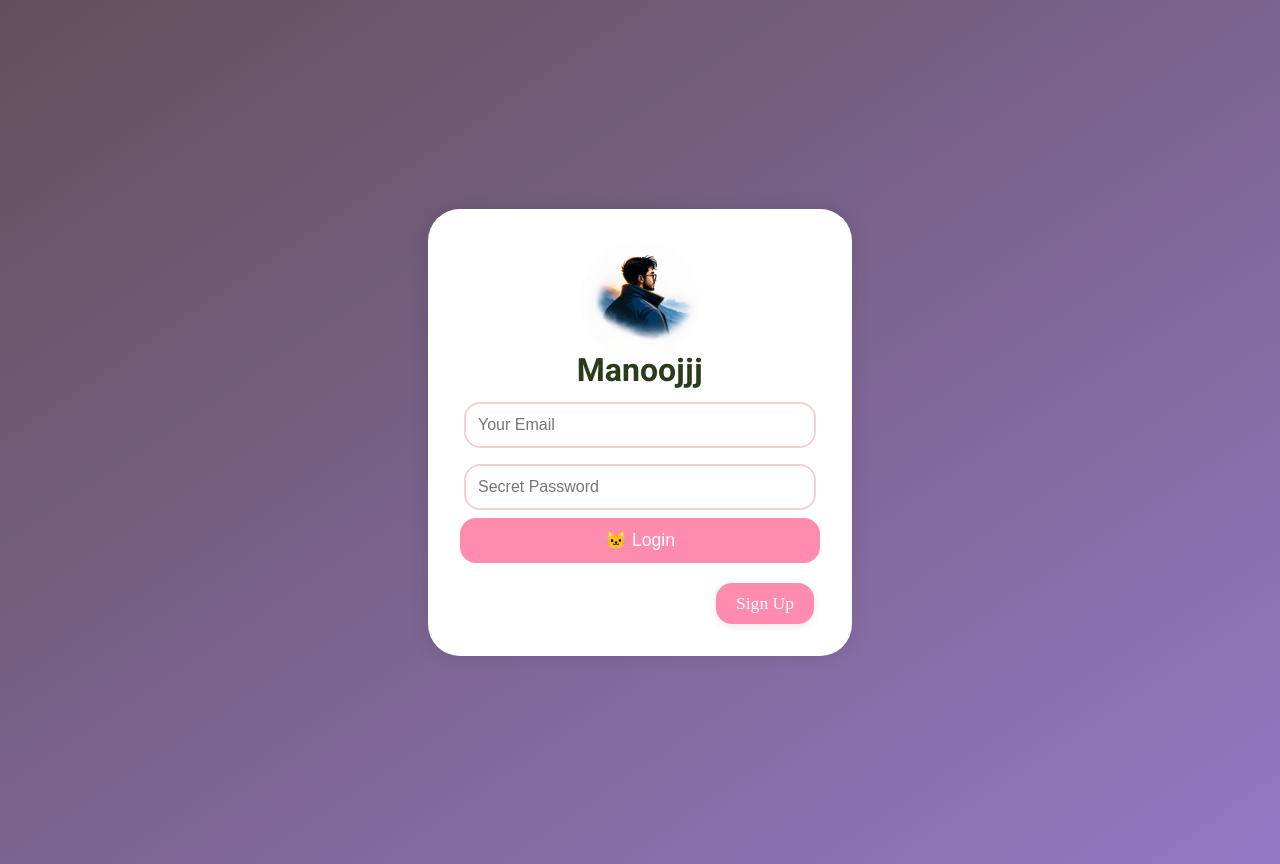
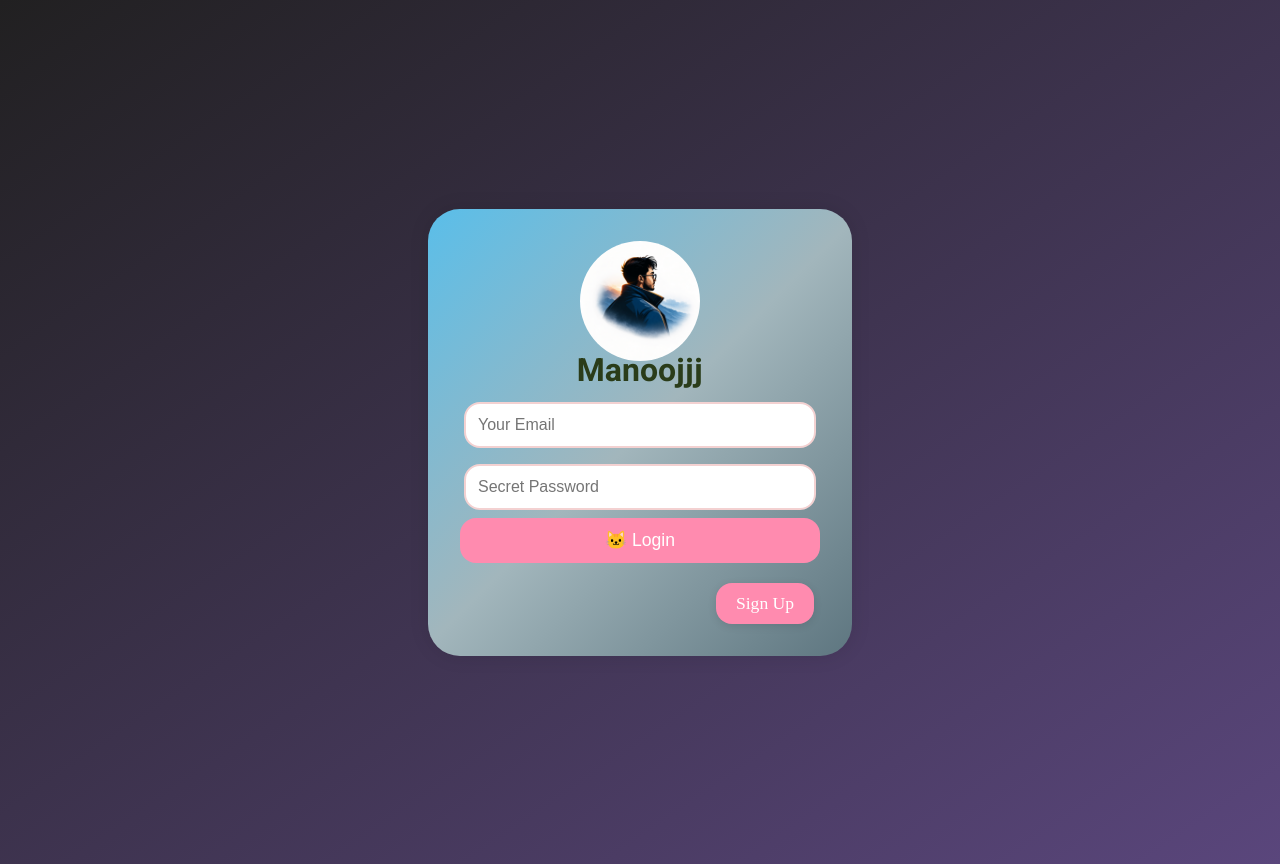
Before and after one commit to manoj-r-code/manoojjjj-ffb, a React (Create React App) app: page / in a window 1280 px wide. Built offline with nearby package versions, Linux system fonts and the light colour scheme.

Commit message:
redirect to /gallery

```diff
--- a/src/components/NavBar.jsx
+++ b/src/components/NavBar.jsx
@@ -24,7 +24,7 @@ import { Link, useNavigate } from "react-router-dom";
 import "./NavBar.css";
 import ThemeToggle from "./ThemeToggle";
 import { PawPrint } from "lucide-react";
-import React, { useEffect,useState } from "react";
+import React, { useEffect, useState } from "react";
 import { jwtDecode } from "jwt-decode";
 
 function NavBar() {
@@ -35,7 +35,6 @@ function NavBar() {
     navigate("/"); // Redirect to login
   };
   const [isAdmin, setIsAdmin] = useState(false);
-
 
   useEffect(() => {
     // 1. Fetch media on load
@@ -62,17 +61,11 @@ function NavBar() {
         <span className="brand-name">Manoojjj</span>
       </div>
       <div className="nav-center">
+        <Link to="/gallery">Gallery</Link>
         <Link to="/home"></Link>
-        <Link to="/gallery">Gallery</Link>
         {/* <Link to="/fav">Favourites</Link> */}
         <Link to="/game"></Link>
-        {isAdmin ? (
-        <Link to="/admin">Admin</Link>
-      ) : (
-        <div>
-
-        </div>
-      )}
+        {isAdmin ? <Link to="/admin">Admin</Link> : <div></div>}
 
         {/* <Link to="/chintu">Chintu</Link> */}
       </div>
--- a/src/components/pages/Login.css
+++ b/src/components/pages/Login.css
@@ -2,7 +2,7 @@
 @import url("https://fonts.googleapis.com/css2?family=Noto+Sans+Mandaic&family=Orbitron:wght@400..900&family=Roboto:ital,wght@0,100..900;1,100..900&display=swap");
 @import url("https://fonts.googleapis.com/css2?family=Heebo:wght@100..900&display=swap");
 .login-page {
-  background: linear-gradient(to bottom right, #634f5a, #9478c4);
+  background: linear-gradient(to bottom right, #212021, #5a467c);
   min-height: 100vh;
   display: flex;
   align-items: center;
@@ -11,7 +11,7 @@
 }
 
 .login-container {
-  background-color: #ffffff;
+  background: linear-gradient(135deg, #5abee9, #a2b6bc, #5e7680);
   padding: 2rem;
   border-radius: 2rem;
   box-shadow: 0 0 20px rgba(0, 0, 0, 0.1);
--- a/src/components/pages/Login.jsx
+++ b/src/components/pages/Login.jsx
@@ -125,7 +125,7 @@ function Login() {
       audio.play();
       // navigate("/home"); // 👈 After successful login, redirect to Home
       setTimeout(() => {
-        navigate("/home");
+        navigate("/gallery");
       }, 2000);
     } catch (err) {
       console.error(err);
--- a/src/components/pages/Register.css
+++ b/src/components/pages/Register.css
@@ -2,7 +2,7 @@
 @import url("https://fonts.googleapis.com/css2?family=Noto+Sans+Mandaic&family=Orbitron:wght@400..900&family=Roboto:ital,wght@0,100..900;1,100..900&display=swap");
 @import url("https://fonts.googleapis.com/css2?family=Heebo:wght@100..900&display=swap");
 .register-page {
-  background: linear-gradient(to bottom right, #634f5a, #9478c4);
+  background: linear-gradient(to bottom right, #212021, #5a467c);
   min-height: 100vh;
   display: flex;
   align-items: center;
@@ -11,7 +11,7 @@
 }
 
 .register-container {
-  background-color: #ffffff;
+  background: linear-gradient(135deg, #5abee9, #a2b6bc, #5e7680);
   padding: 2rem;
   border-radius: 2rem;
   box-shadow: 0 0 20px rgba(0, 0, 0, 0.1);
```
